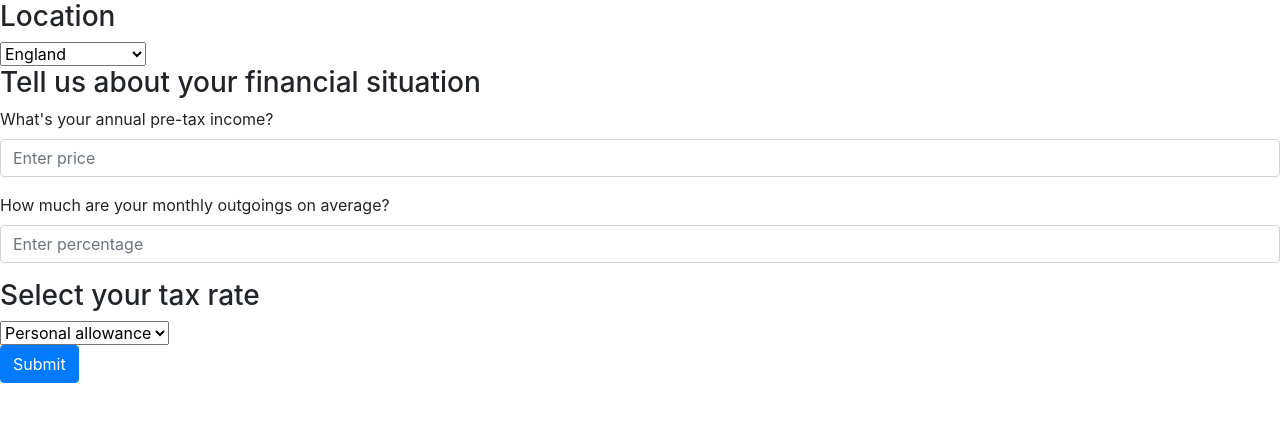
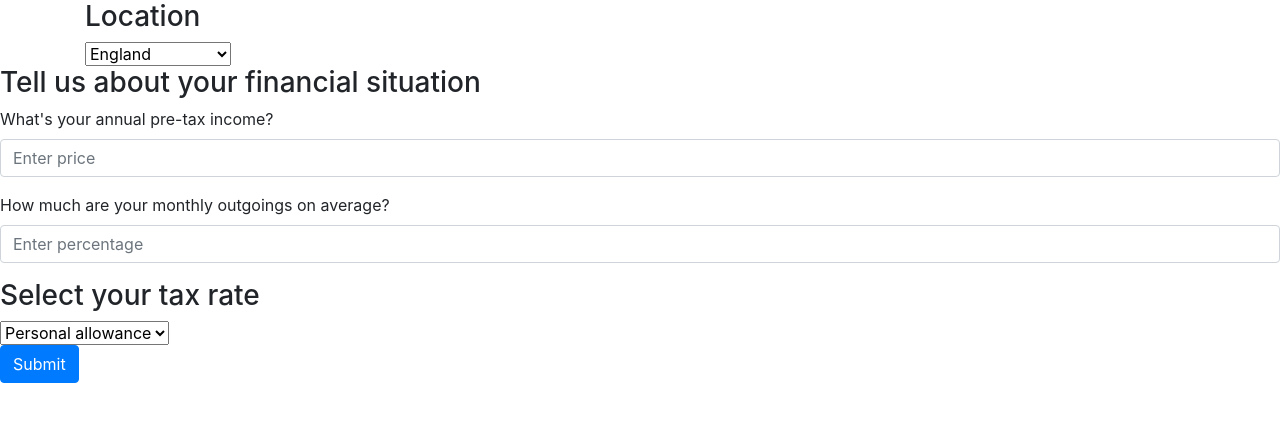
Before and after one commit to winstonbarlowg/mortgagecalculator, a Flask app: page /criteria in a window 1280 px wide. Shown: the top 422 px of the page. Run offline with Flask 2, Linux system fonts and the light colour scheme; some libraries are stand-ins or nearby versions.

Commit message:
add bootstrap css classes

```diff
--- a/templates/calculator.html
+++ b/templates/calculator.html
@@ -1,4 +1,5 @@
 {% extends 'base.html'%} {% block content %}
+<div class="container">
   <form method="post" action="/calculator">
     <div class="form-group">
       <label for="propertyPrice">Enter property price in GBP</label>
@@ -13,7 +14,9 @@
       />
     </div>
     <div class="form-group">
-    <label for="inputLtv">What's the maximum LTV offered by your lender?</label>
+      <label for="inputLtv"
+        >What's the maximum LTV offered by your lender?</label
+      >
       <input
         type="number"
         step="0.01"
@@ -68,4 +71,5 @@
     </div>
     <button type="submit" class="btn btn-primary">Submit</button>
   </form>
+</div>
 {% endblock content %}
--- a/templates/criteria.html
+++ b/templates/criteria.html
@@ -1,6 +1,6 @@
 {% extends 'base.html' %}{% block content %}
 <form method="post" action="/criteria_result">
-  <div>
+  <div class="container">
     <h3>Location</h3>
     <select id="country" name="country">
       <option value="England">England</option>
```
Lines whose indentation alone changed are shown as unchanged.
